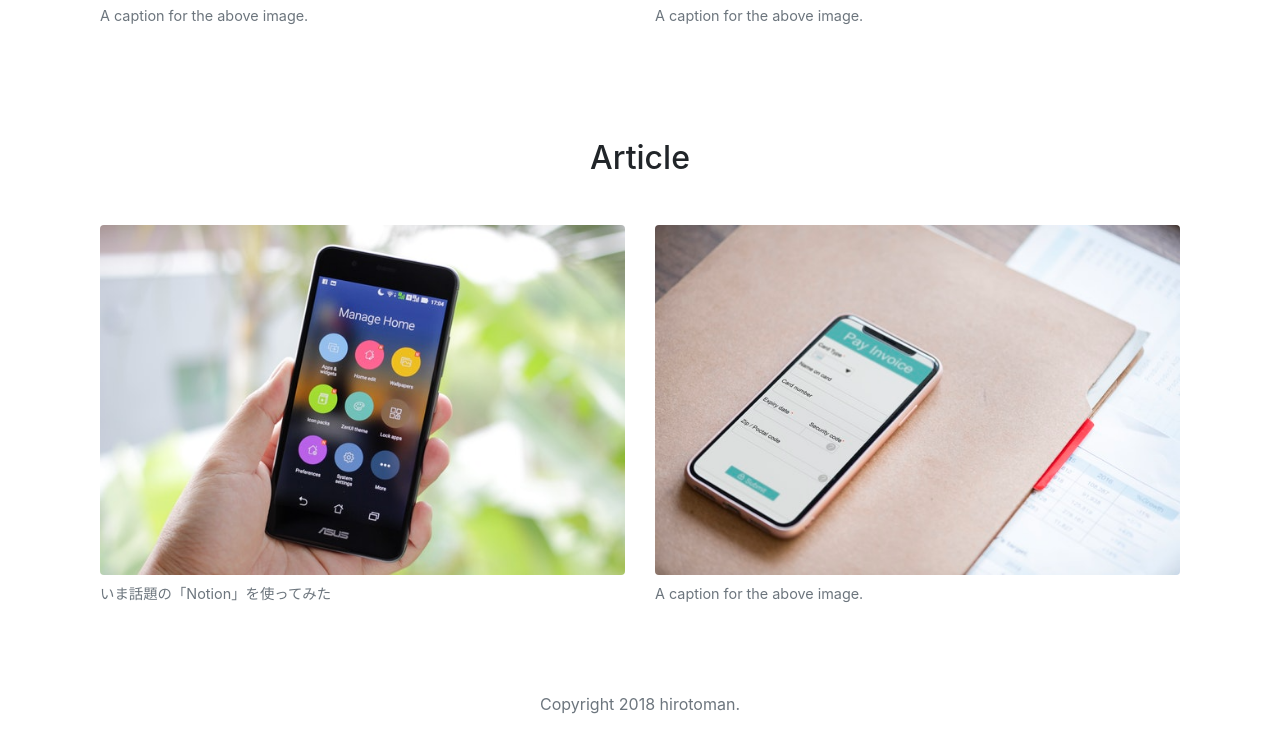
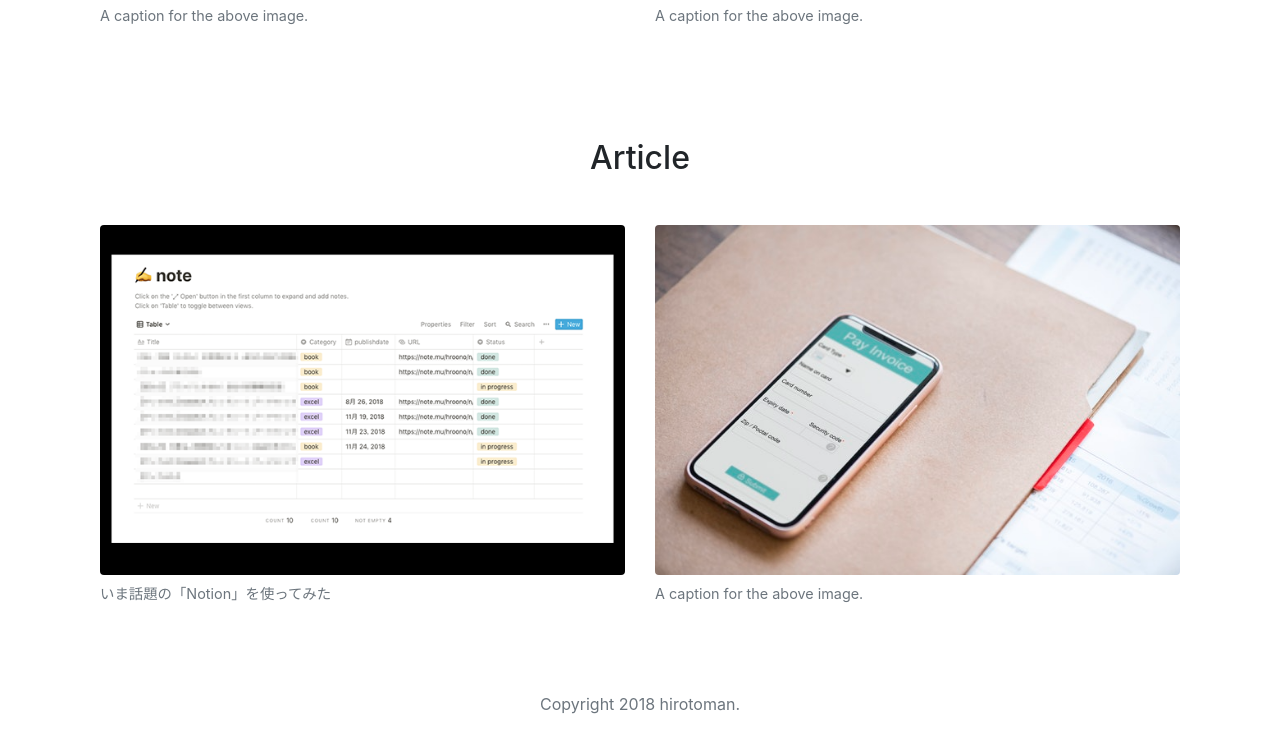
Before and after one commit to hirotoman/hirotoman.github.io, a plain HTML site: page index.html in a window 1280 px wide. Shown: the part 1141-1881 px from the top of the page. Drawn offline with nearby package versions, Linux system fonts and the light colour scheme.

Commit message:
Update index.html

```diff
--- a/index.html
+++ b/index.html
@@ -105,7 +105,7 @@
           <div class="container row my-0 mx-auto">
             <figure class="figure col-md-6 mb-5">
                 <a href="https://note.mu/hroono/n/n7d86bd3585ee" class="">
-                <img src="hirotoman.github.io/images/work/phone.png" class="figure-img img-fluid rounded" alt="A generic square placeholder image with rounded corners in a figure.">
+                <img src="hirotoman.github.io/images/article/article1.png" class="figure-img img-fluid rounded" alt="A generic square placeholder image with rounded corners in a figure.">
                 <figcaption class="figure-caption">いま話題の「Notion」を使ってみた</figcaption>
                  </a>
               </figure>
```
